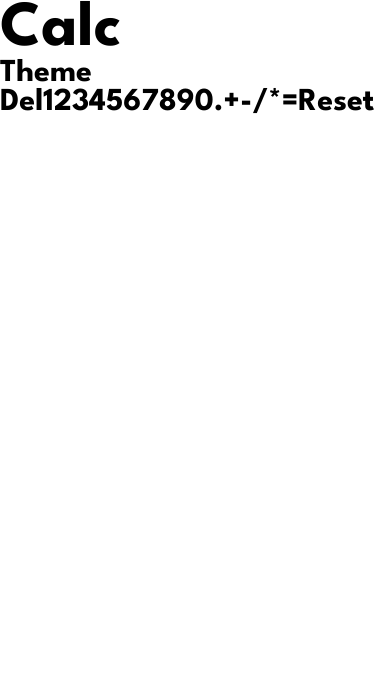
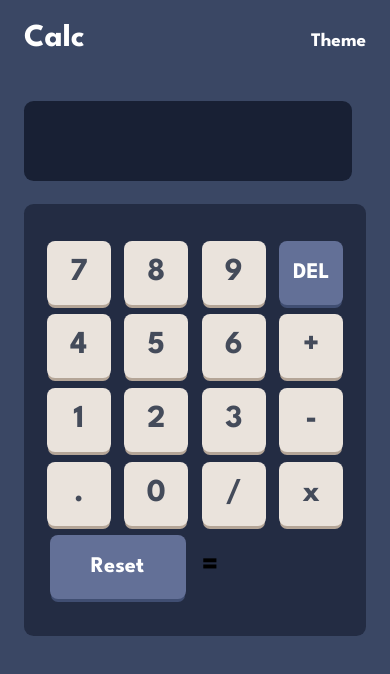
Before and after one commit to ysrckr/fem-calculator, a React (Vite) app: page / in a window 390 px wide. Shown: the top 674 px of the page. Built offline with nearby package versions, Linux system fonts and the light colour scheme.

Commit message:
mobile layout coming along

```diff
--- a/src/App.tsx
+++ b/src/App.tsx
@@ -6,13 +6,14 @@ import { useState } from 'react'
 
 function App() {
 	const [screenValue, setScreenValue] = useState('')
+	const theme = 'th-1'
 	return (
 		<>
-			<Container>
-				<div className="title">
-					<h1>Calc</h1>
+			<Container theme={theme}>
+				<div className="title-container">
+					<h1 className="title">Calc</h1>
 					<div className="theme-selector-container">
-						<span>Theme</span>
+						<span className="theme-title">Theme</span>
 						<div className="theme-selector">
 							<span className="selector-one"></span>
 							<span className="selector-two"></span>
@@ -20,26 +21,51 @@ function App() {
 						</div>
 					</div>
 				</div>
-				<Screen value={screenValue} />
-				<ButtonContainer>
-					<Button value="Del" className="btn-op btn-delete" />
-					<Button value="1" className="btn-num" />
-					<Button value="2" className="btn-num" />
-					<Button value="3" className="btn-num" />
-					<Button value="4" className="btn-num" />
-					<Button value="5" className="btn-num" />
-					<Button value="6" className="btn-num" />
-					<Button value="7" className="btn-num" />
-					<Button value="8" className="btn-num" />
-					<Button value="9" className="btn-num" />
-					<Button value="0" className="btn-num btn-zero" />
-					<Button value="." className="btn-num btn-point" />
-					<Button value="+" className="btn-op btn-plus" />
-					<Button value="-" className="btn-op btn-minus" />
-					<Button value="/" className="btn-op btn-divide" />
-					<Button value="*" className="btn-op btn-multiply" />
-					<Button value="=" className="btn-op btn-equal" />
-					<Button value="Reset" className="btn-op btn-reset" />
+				<Screen value={screenValue} theme={theme} />
+				<ButtonContainer theme={theme}>
+					<Button value="7" className="btn-num" theme={theme} />
+					<Button value="8" className="btn-num" theme={theme} />
+					<Button value="9" className="btn-num" theme={theme} />
+					<Button value="DEL" className="btn-delete" theme={theme} />
+					<Button value="4" className="btn-num" theme={theme} />
+					<Button value="5" className="btn-num" theme={theme} />
+					<Button value="6" className="btn-num" theme={theme} />
+					<Button
+						value="+"
+						className="btn-num btn-plus"
+						theme={theme}
+					/>
+					<Button value="1" className="btn-num" theme={theme} />
+					<Button value="2" className="btn-num" theme={theme} />
+					<Button value="3" className="btn-num" theme={theme} />
+					<Button
+						value="-"
+						className="btn-num btn-minus"
+						theme={theme}
+					/>
+					<Button
+						value="."
+						className="btn-num btn-point"
+						theme={theme}
+					/>
+					<Button
+						value="0"
+						className="btn-num btn-zero"
+						theme={theme}
+					/>
+
+					<Button
+						value="/"
+						className="btn-num btn-divide"
+						theme={theme}
+					/>
+					<Button
+						value="x"
+						className="btn-num btn-multiply"
+						theme={theme}
+					/>
+					<Button value="Reset" className="btn-reset" theme={theme} />
+					<Button value="=" className="btn-equal" theme={theme} />
 				</ButtonContainer>
 			</Container>
 		</>
--- a/src/components/Button.tsx
+++ b/src/components/Button.tsx
@@ -3,8 +3,9 @@ import { FC } from 'react'
 type Props = {
 	value: string
 	className: string
+	theme: string
 }
-const Button: FC<Props> = ({ value: value, className: className }) => {
-	return <span className={`btn ${className}`}>{value}</span>
+const Button: FC<Props> = ({ value, className, theme }) => {
+	return <span className={'btn ' + className + ' ' + theme}>{value}</span>
 }
 export default Button
--- a/src/components/ButtonContainer.tsx
+++ b/src/components/ButtonContainer.tsx
@@ -1,8 +1,9 @@
 import { FC } from 'react'
 type Props = {
 	children: JSX.Element | JSX.Element[]
+    theme: string
 }
-const ButtonContainer: FC<Props> = ({ children }) => {
-	return <div className='btn-container'>{children}</div>
+const ButtonContainer: FC<Props> = ({ children, theme }) => {
+	return <div className={'btn-container ' + theme}>{children}</div>
 }
 export default ButtonContainer
--- a/src/components/Container.tsx
+++ b/src/components/Container.tsx
@@ -2,8 +2,9 @@ import { FC } from 'react'
 
 type Props = {
 	children: JSX.Element | JSX.Element[]
+	theme: string
 }
-const Container: FC<Props> = ({ children }) => {
-	return <div className="container">{children}</div>
+const Container: FC<Props> = ({ children, theme }) => {
+	return <div className={'container ' + theme}>{children}</div>
 }
 export default Container
--- a/src/components/Screen.tsx
+++ b/src/components/Screen.tsx
@@ -1,8 +1,9 @@
 import { FC } from 'react'
 interface IProps {
 	value: string
+	theme: string
 }
-const Screen: FC<IProps> = ({ value }) => {
-	return <span className='calc-result'>{value}</span>
+const Screen: FC<IProps> = ({ value, theme }) => {
+	return <span className={'calc-result ' + theme}>{value}</span>
 }
 export default Screen
--- a/src/styles/abstracts/_colors.scss
+++ b/src/styles/abstracts/_colors.scss
@@ -1,7 +1,7 @@
 /* Theme 1 */
 /* Background */
 $bg-primary-th1: hsl(222, 26%, 31%);
-$bg-toogle-th1: hsl(223, 31%, 20%);
+$bg-toggle-th1: hsl(223, 31%, 20%);
 $bg-screen-th1: hsl(224, 36%, 15%);
 
 /* Key */
@@ -17,12 +17,12 @@ $key-shadow-light-th1: hsl(28, 16%, 65%);
 /* Text */
 
 $text-primary-th1: hsl(221, 14%, 31%);
-$text-light-th1: hsl(0, 0, 100%);
+$text-light-th1: hsl(0, 1%, 100%);
 
 /* Theme 2 */
 /* Background */
 $bg-primary-th2: hsl(0, 0%, 90%);
-$bg-toogle-th2: hsl(0, 5%, 81%);
+$bg-toggle-th2: hsl(0, 5%, 81%);
 $bg-screen-th2: hsl(0, 0%, 93%);
 
 /* Key */
@@ -42,7 +42,7 @@ $text-light-th2: hsl(0, 0%, 100%);
 /* Theme 3 */
 /* Background */
 $bg-primary-th3: hsl(268, 75%, 9%);
-$bg-toogle-th3: hsl(268, 71%, 12%);
+$bg-toggle-th3: hsl(268, 71%, 12%);
 $bg-screen-th3: hsl(268, 71%, 12%);
 
 /* Key */
@@ -58,4 +58,4 @@ $key-shadow-light-th3: hsl(290, 70%, 36%);
 /* Text */
 $text-primary-th3: hsl(52, 100%, 62%);
 $text-dark-th3: hsl(198, 20%, 13%);
-$text-light-th3: hsl(0, 0%, 100%);
+$text-light-th3: hsl(0, 1%, 100%);
--- a/src/styles/index.scss
+++ b/src/styles/index.scss
@@ -1,4 +1,5 @@
 @use './abstracts/font';
+@use './abstracts/colors';
 
 *,
 *::before,
@@ -7,9 +8,112 @@
 	padding: 0;
 	margin: 0;
 }
+
 html,
 body {
 	font-family: font.$ff-base;
 	font-size: font.$fs-base;
 	font-weight: font.$fw-base;
 }
+
+h1 {
+	font-size: font.$fs-base;
+}
+
+.container {
+	min-width: 375px;
+	padding: 0.75rem;
+	overflow-x: hidden;
+	height: 100vh;
+}
+
+.container.th-1 {
+	background-color: colors.$bg-primary-th1;
+	.title,
+	.theme-title {
+		color: colors.$text-light-th1;
+	}
+	.theme-title {
+		font-size: calc(font.$fs-base * 0.6);
+	}
+}
+
+.title-container {
+	display: flex;
+	justify-content: space-between;
+	align-items: center;
+	margin-bottom: 1rem;
+}
+
+.calc-result.th-1 {
+	display: inline-block;
+	background-color: colors.$bg-screen-th1;
+	color: colors.$text-light-th1;
+	height: 2.5rem;
+	width: 10.25rem;
+	margin: 0.5rem auto;
+	border-radius: 0.3rem;
+	padding: 0.5rem 1rem;
+}
+
+.btn-container {
+	display: grid;
+	grid-template-columns: repeat(4, 1fr);
+	padding: 1rem 0.5rem;
+	background-color: colors.$bg-toggle-th1;
+	border-radius: 0.3rem;
+	height: 13.5rem;
+	width: 100%;
+	justify-items: center;
+	align-items: center;
+}
+
+.btn {
+	display: block;
+	border-radius: 0.25rem;
+	height: 2rem;
+	width: 2rem;
+	padding: 0;
+	margin: 0 -2rem;
+	line-height: 2rem;
+	cursor: pointer;
+}
+
+.btn-num.th-1 {
+	background-color: colors.$key-bg-light-th1;
+	color: colors.$text-primary-th1;
+	text-align: center;
+	box-shadow: 0px 4px 0px -1px colors.$key-shadow-light-th1;
+	&:hover,
+	&:focus {
+		background-color: mix(colors.$key-bg-light-th1, white, 20%);
+	}
+}
+
+.btn-delete {
+	background-color: colors.$key-bg-dark-th1;
+	color: colors.$text-light-th1;
+	text-align: center;
+	box-shadow: 0px 4px 0px -1px colors.$key-shadow-dark-th1;
+	font-size: calc(font.$fs-base * 0.7);
+	font-weight: calc(font.$fw-base * 0.75);
+	&:hover,
+	&:focus {
+		background-color: mix(colors.$key-bg-dark-th1, white, 20%);
+	}
+}
+
+.btn-reset.th-1 {
+	background-color: colors.$key-bg-dark-th1;
+	color: colors.$text-light-th1;
+	text-align: center;
+	box-shadow: 0px 4px 0px -1px colors.$key-shadow-dark-th1;
+	font-size: calc(font.$fs-base * 0.7);
+	font-weight: calc(font.$fw-base * 0.75);
+	grid-column: span 2;
+	width: 4.25rem;
+	&:hover,
+	&:focus {
+		background-color: mix(colors.$key-bg-dark-th1, white, 20%);
+	}
+}
```
